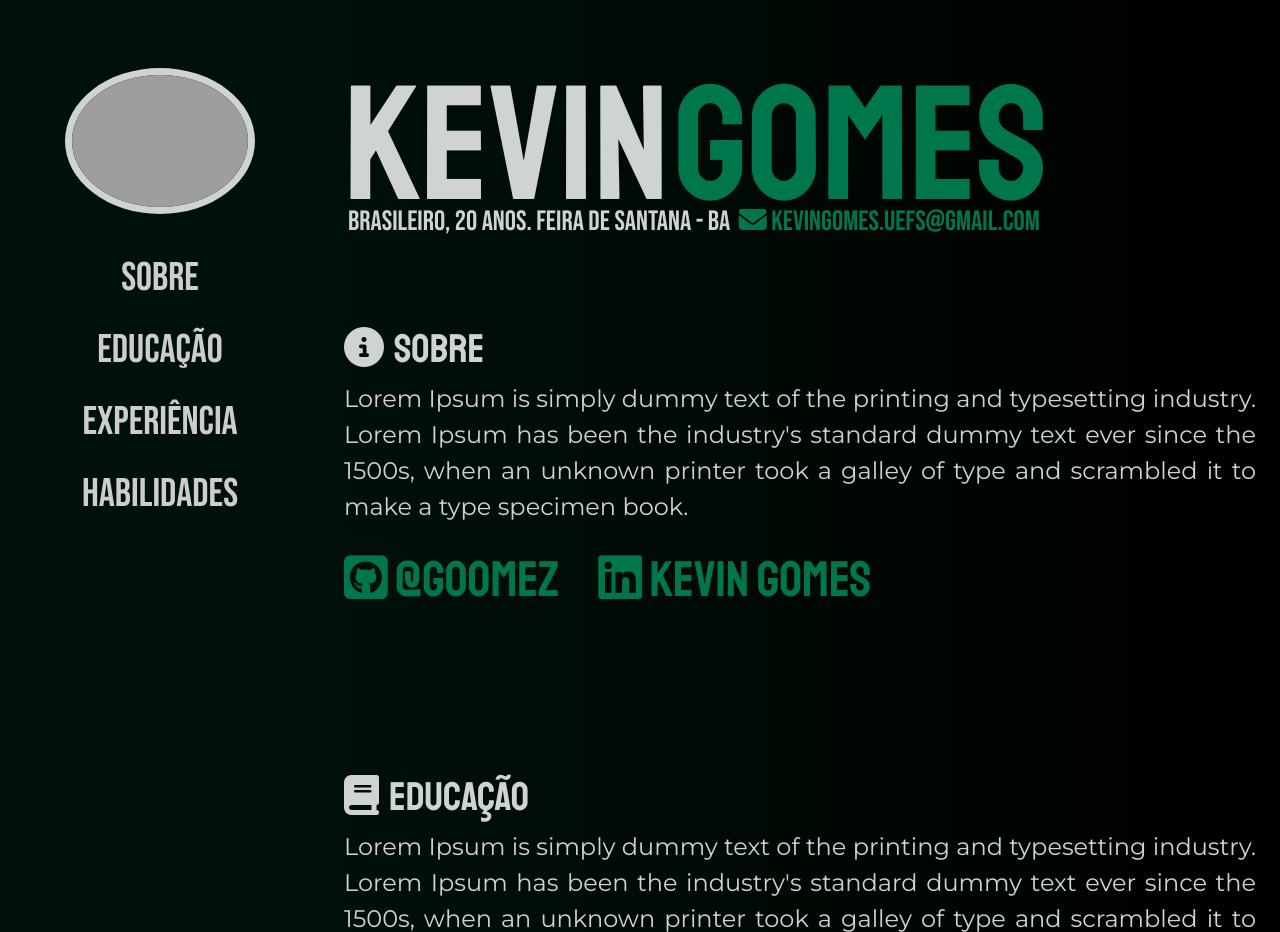
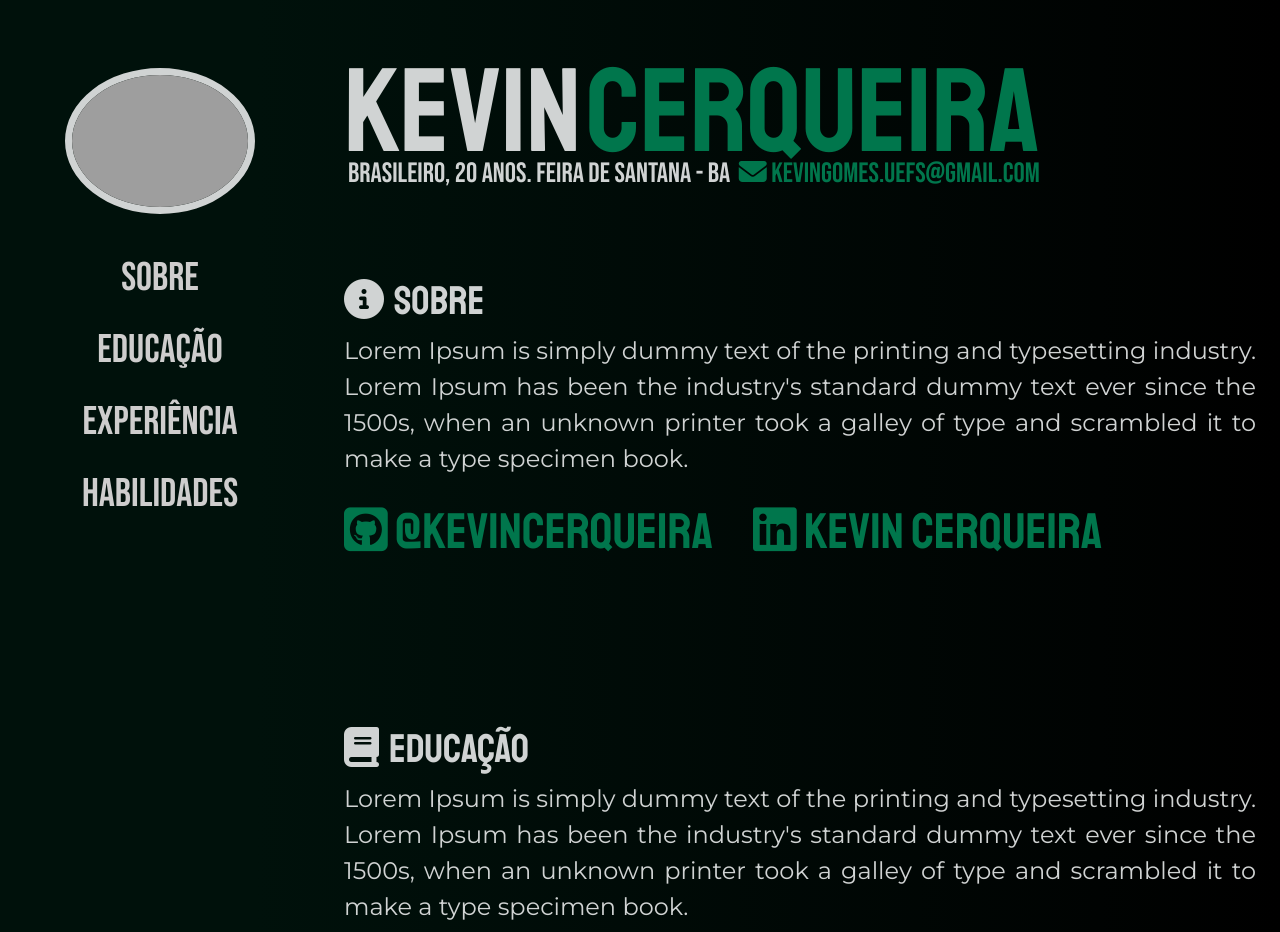
Before and after one commit to KevinCerqueira/kevincerqueira.github.io, a PHP site: page / in a window 1280 px wide. Shown: the top 932 px of the page. Run offline with PHP 8.4, Linux system fonts and the light colour scheme; some libraries are stand-ins or nearby versions; grey boxes are pictures that could not be loaded.

Commit message:
:zap: General update

```diff
--- a/css/style.css
+++ b/css/style.css
@@ -126,7 +126,7 @@ section {
 }
 .name-lastname {
   font-family: Staatliches;
-  font-size: 163px;
+  font-size: 119px;
   height: 80px;
 }
 #redes {
--- a/index.html
+++ b/index.html
@@ -21,7 +21,7 @@
       href="https://avatars1.githubusercontent.com/u/38994372?s=400&u=f2c9bc80e82067ada42293ba0b87c0af62796e56&v=4"
       type="image/x-icon"
     />
-    <title>Kevin Gomes</title>
+    <title>Kevin Cerqueira</title>
   </head>
   <body>
     <!-- Navbar MOBILE -->
@@ -72,7 +72,7 @@
     <div id="home" class="p-4">
       <div id="names">
         <label id="first-name" class="name-lastname">KEVIN</label>
-        <label id="last-name" class="name-lastname mygreen-text">GOMES</label>
+        <label id="last-name" class="name-lastname mygreen-text">CERQUEIRA</label>
       </div>
       <div id="subtitle">
         <label class="h3 text-uppercase mt-0 pl-1">
@@ -107,21 +107,21 @@
         </div>
         <div id="redes">
           <a
-            href="https://github.com/Goomez"
+            href="https://github.com/KevinCerqueira"
             id="github"
             class="mygreen-text mr-3 social-media font-staat"
           >
             <i class="fa fa-github-square" aria-hidden="true"></i>
-            @Goomez
+            @KevinCerqueira
           </a>
           <br class="mobile-min">
           <a
-            href="https://www.linkedin.com/in/kevingoomes/"
+            href="https://www.linkedin.com/in/kevincerqueira/"
             id="linkedin"
             class="mygreen-text ml-3 social-media font-staat"
           >
             <i class="fa fa-linkedin-square " aria-hidden="true"></i>
-            Kevin Gomes
+            Kevin Cerqueira
           </a>
         </div>
       </section>
```
